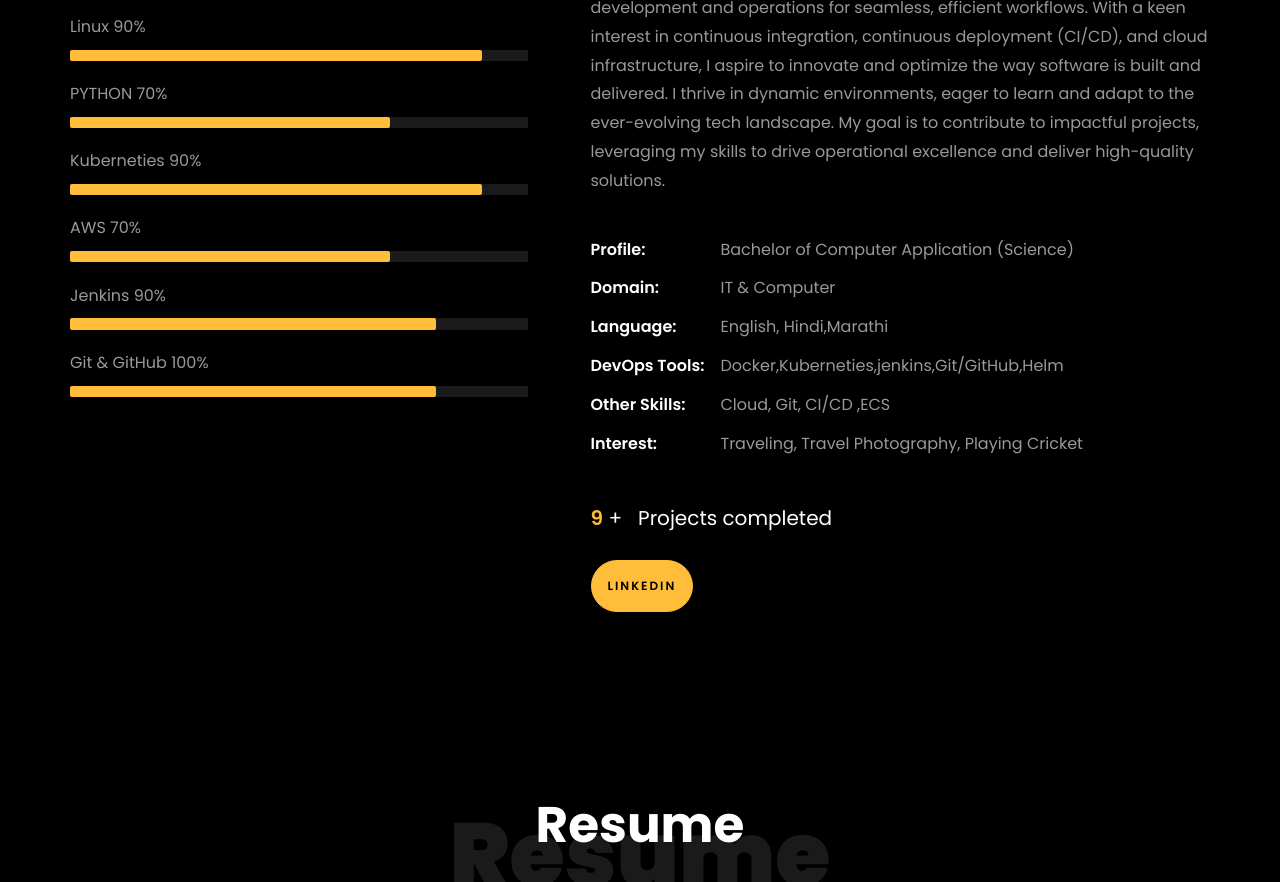
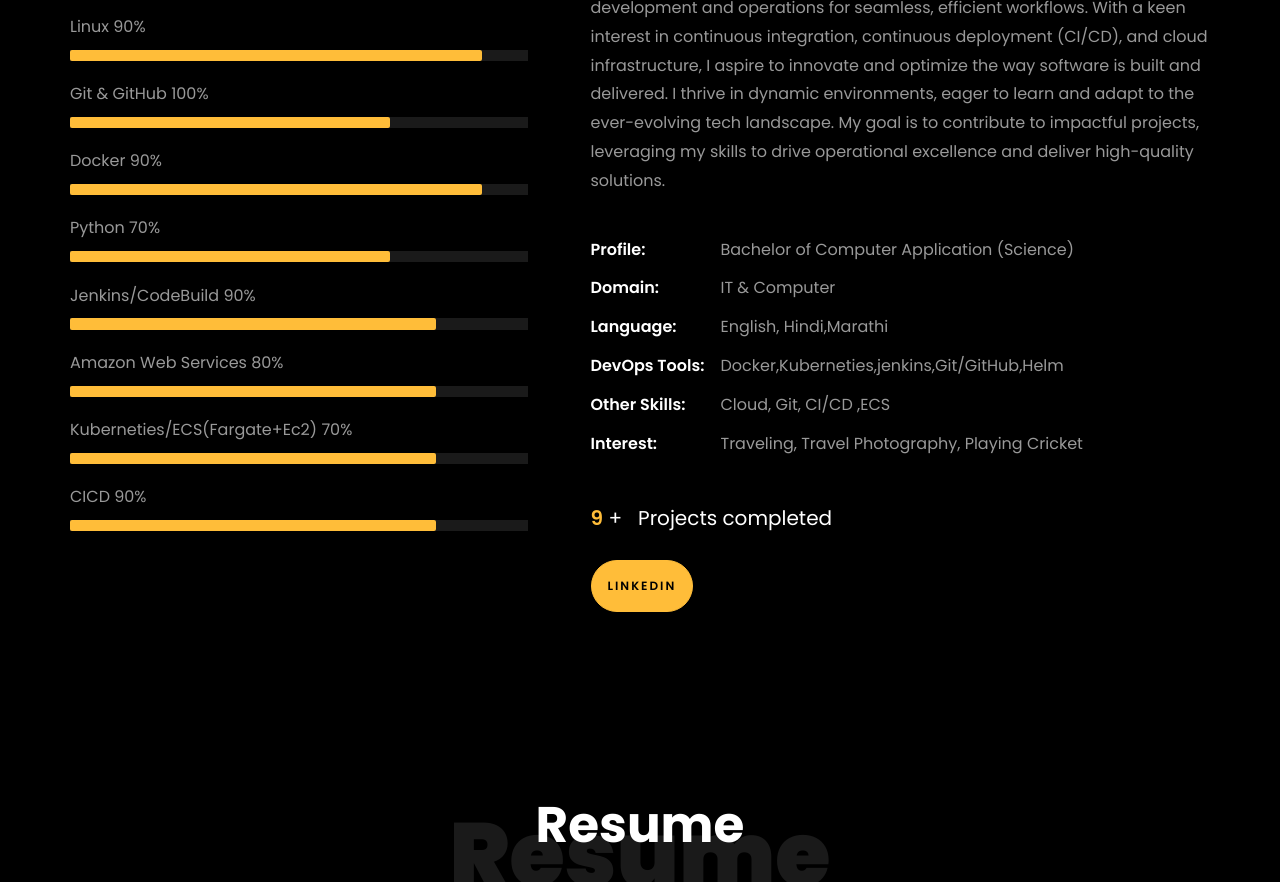
Before and after one commit to SiddheshwarTadage/Portfolio, a plain HTML site: page index.html in a window 1280 px wide. Shown: the part 1111-1993 px from the top of the page. Drawn offline with Linux system fonts and the light colour scheme; files whose address does not match are found by name.

Commit message:
added skills

```diff
--- a/index.html
+++ b/index.html
@@ -235,31 +235,42 @@
 											aria-valuemax="100"></div>
 									</div>
 
-									<span>PYTHON</span> <span class="pull-right">70%</span>
+									<span>Git & GitHub</span> <span class="pull-right">100%</span>
 									<div class="progress">
 										<div class="progress-bar" role="progressbar" style="width: 70%" aria-valuenow="70" aria-valuemin="0"
 											aria-valuemax="100"></div>
 									</div>
 
-									<span>Kuberneties</span> <span class="pull-right">90%</span>
+									<span>Docker</span> <span class="pull-right">90%</span>
 									<div class="progress">
 										<div class="progress-bar" role="progressbar" style="width: 90%" aria-valuenow="90" aria-valuemin="0"
 											aria-valuemax="100"></div>
 									</div>
 
-									<span>AWS</span> <span class="pull-right">70%</span>
+									<span>Python</span> <span class="pull-right">70%</span>
 									<div class="progress">
 										<div class="progress-bar" role="progressbar" style="width: 70%" aria-valuenow="70" aria-valuemin="0"
 											aria-valuemax="100"></div>
 									</div>
 
-									<span>Jenkins</span> <span class="pull-right">90%</span>
+									<span>Jenkins/CodeBuild</span> <span class="pull-right">90%</span>
 									<div class="progress">
 										<div class="progress-bar" role="progressbar" style="width: 80%" aria-valuenow="80" aria-valuemin="0"
 											aria-valuemax="100"></div>
 									</div>
 
-									<span>Git & GitHub</span> <span class="pull-right">100%</span>
+									<span>Amazon Web Services</span> <span class="pull-right">80%</span>
+									<div class="progress">
+										<div class="progress-bar" role="progressbar" style="width: 80%" aria-valuenow="80" aria-valuemin="0"
+											aria-valuemax="100"></div>
+									</div>
+
+									<span>Kuberneties/ECS(Fargate+Ec2)</span> <span class="pull-right">70%</span>
+									<div class="progress">
+										<div class="progress-bar" role="progressbar" style="width: 80%" aria-valuenow="80" aria-valuemin="0"
+											aria-valuemax="100"></div>
+									</div>
+									<span>CICD</span> <span class="pull-right">90%</span>
 									<div class="progress">
 										<div class="progress-bar" role="progressbar" style="width: 80%" aria-valuenow="80" aria-valuemin="0"
 											aria-valuemax="100"></div>
```
